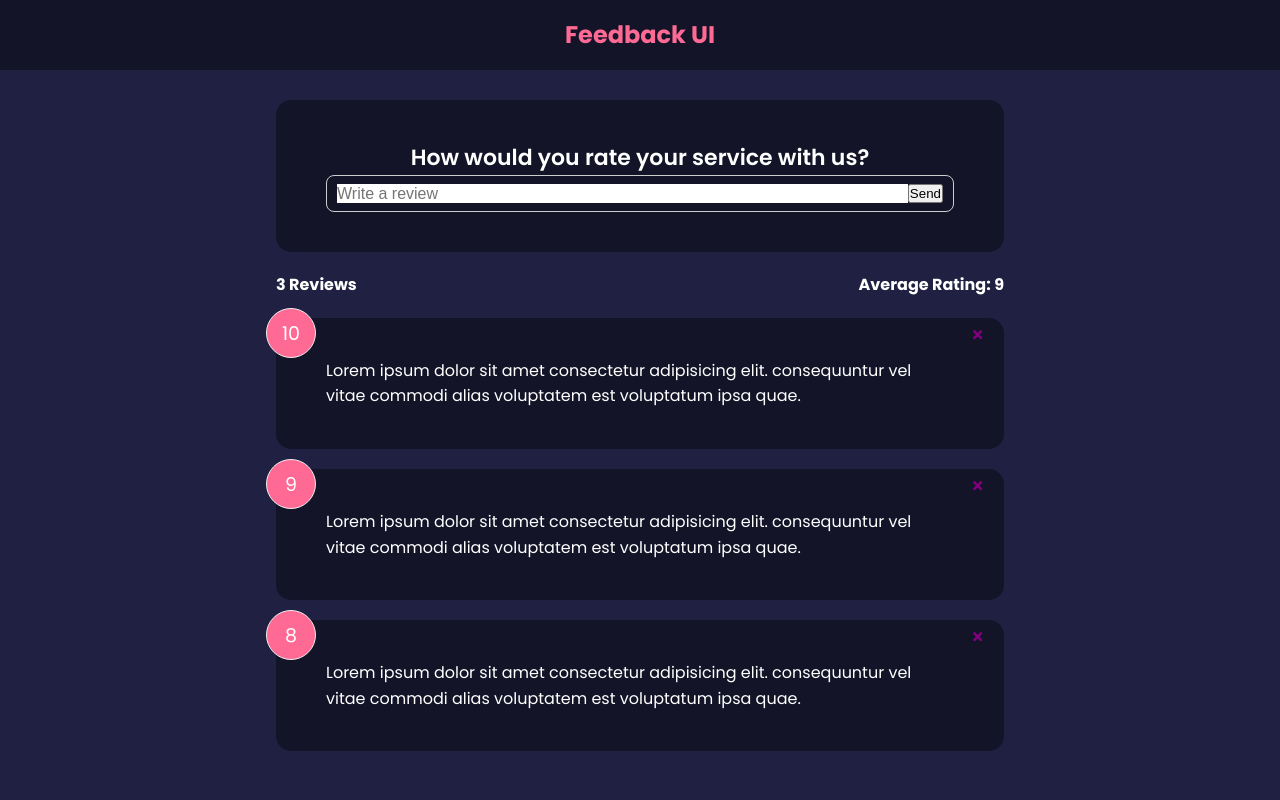
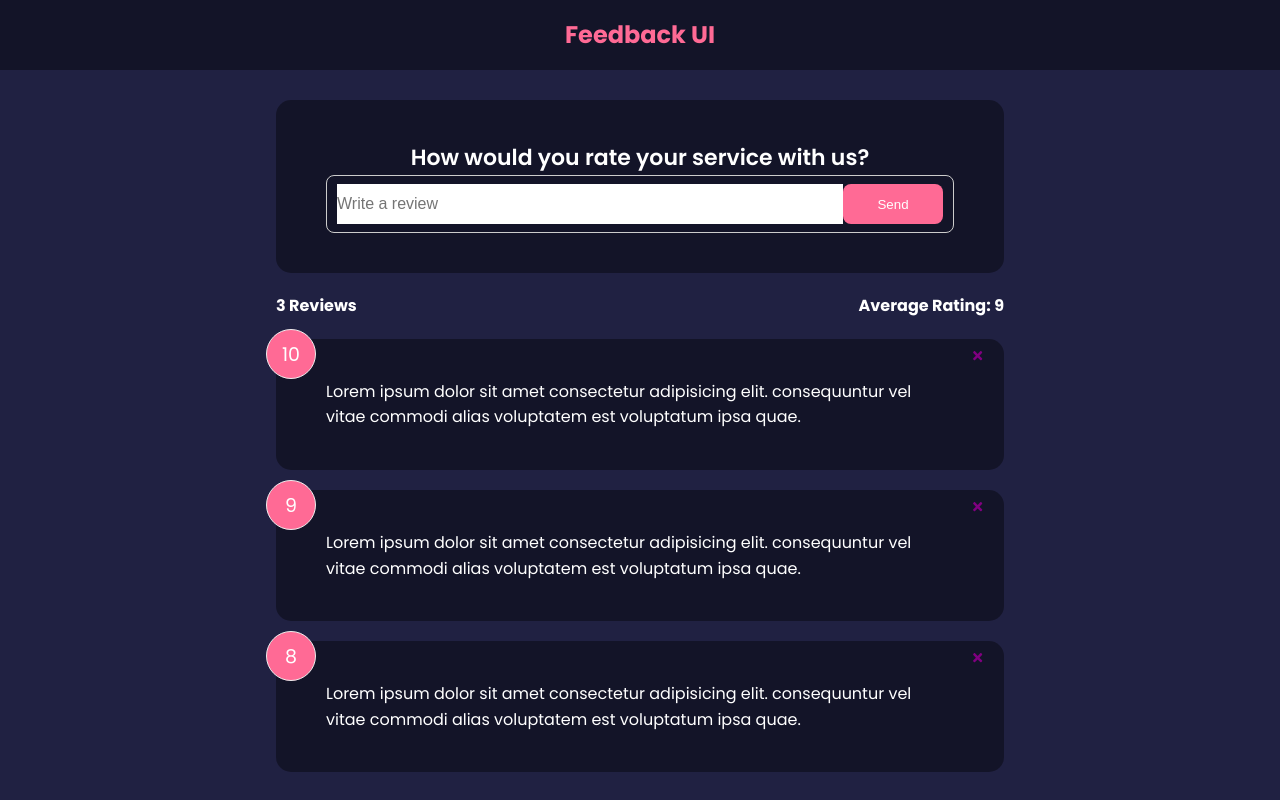
Before and after one commit to LeonardoChoi/feedback-app, a React (Create React App) app: page / in a window 1280 px wide. Built offline with nearby package versions, Linux system fonts and the light colour scheme.

Commit message:
finish button component with dark and normal version

```diff
--- a/src/components/Form.jsx
+++ b/src/components/Form.jsx
@@ -1,5 +1,7 @@
 import Card from "./shared/Card";
 import { useState } from "react";
+
+import Button from "./shared/Button";
 
 function FeedbackForm() {
   const [text, setText] = useState("");
@@ -20,7 +22,9 @@ function FeedbackForm() {
             placeholder="Write a review"
             value={text}
           />
-          <button type="submit">Send</button>
+          <Button type="submit" version={"secondary"}>
+            Send
+          </Button>
         </div>
       </form>
     </Card>
--- a/src/components/shared/Button.jsx
+++ b/src/components/shared/Button.jsx
@@ -1,8 +1,9 @@
 import React from "react";
+import PropTypes from "prop-types";
 
 function Button({ children, version, type, isDisabled }) {
   return (
-    <button type={type} disabled={isDisabled} className={`btn btn-${version}`}>
+    <button type={type} disabled={isDisabled} className={`btn-${version}`}>
       {children}
     </button>
   );
@@ -14,4 +15,11 @@ Button.defaultProps = {
   type: "button",
 };
 
+Button.propTypes = {
+  children: PropTypes.node.isRequired,
+  version: PropTypes.string,
+  type: PropTypes.string,
+  isDisabled: PropTypes.bool,
+};
+
 export default Button;
--- a/src/index.css
+++ b/src/index.css
@@ -157,10 +157,24 @@ input:focus {
 
 .btn-primary {
   background-color: #202142;
+  color: #fff;
+  border: 0;
+  border-radius: 8px;
+  color: #fff;
+  width: 100px;
+  height: 40px;
+  cursor: pointer;
 }
 
 .btn-secondary {
   background: #ff6a95;
+  color: #fff;
+  border: 0;
+  border-radius: 8px;
+  color: #fff;
+  width: 100px;
+  height: 40px;
+  cursor: pointer;
 }
 
 .btn:hover {
```
